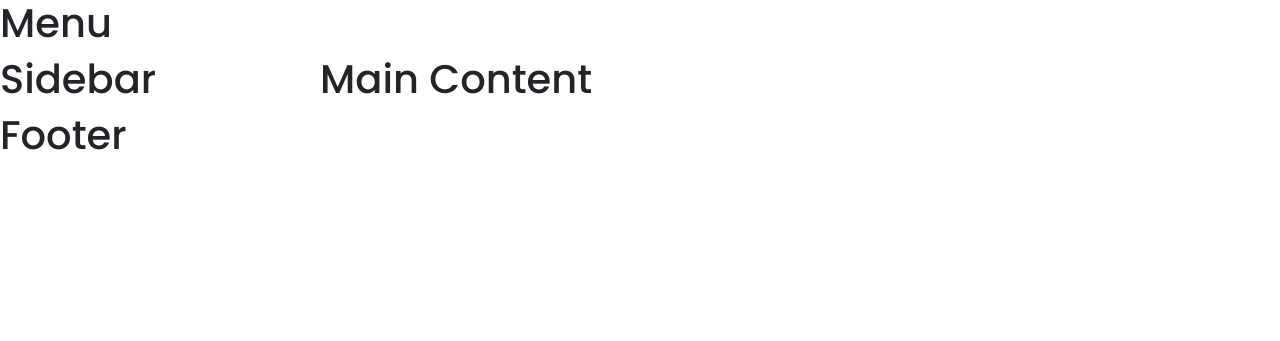
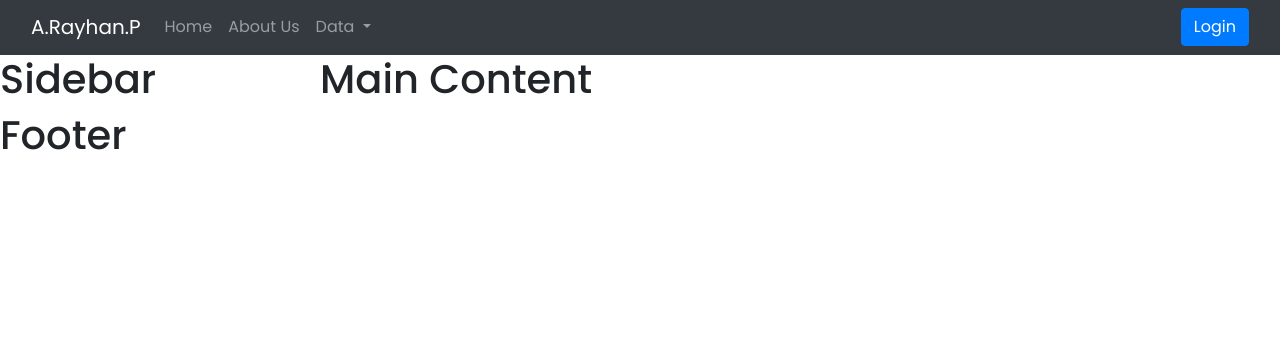
Before and after one commit to arayhan/sttnf-uts-pwl, a PHP site: page / in a window 1280 px wide. Shown: the part 459-800 px from the top of the page. Run offline with PHP 8.4, Linux system fonts and the light colour scheme; some libraries are stand-ins or nearby versions.

Commit message:
fix menu.php

```diff
--- a/components/menu.php
+++ b/components/menu.php
@@ -1,3 +1,32 @@
 <div>
-    <h1>Menu</h1>
+    <nav class="navbar navbar-expand-lg navbar-dark bg-dark">
+        <div class="container-fluid">
+            <a class="navbar-brand" href="#">A.Rayhan.P</a>
+            <button class="navbar-toggler" type="button" data-toggle="collapse" data-target="#navbarNav" aria-controls="navbarNav" aria-expanded="false" aria-label="Toggle navigation">
+                <span class="navbar-toggler-icon"></span>
+            </button>
+            <div class="collapse navbar-collapse" id="navbarNav">
+                <ul class="navbar-nav">
+                    <li class="nav-item">
+                        <a class="nav-link" href="#">Home</a>
+                    </li>
+                    <li class="nav-item">
+                        <a class="nav-link" href="#">About Us</a>
+                    </li>
+                    <li class="nav-item dropdown">
+                        <a class="nav-link dropdown-toggle" href="#" id="navbarDropdownMenuLink" data-toggle="dropdown" aria-haspopup="true" aria-expanded="false">
+                            Data
+                        </a>
+                        <div class="dropdown-menu" aria-labelledby="navbarDropdownMenuLink">
+                            <a class="dropdown-item" href="#">Data Pegawai</a>
+                        </div>
+                    </li>
+                    <li class="nav-item">
+                        <a class="nav-link d-lg-none" href="#">Login</a>
+                    </li>
+                </ul>
+            </div>
+            <a href="#" class="btn btn-primary d-none d-lg-block">Login</a>
+        </div>
+    </nav>
 </div>
```
